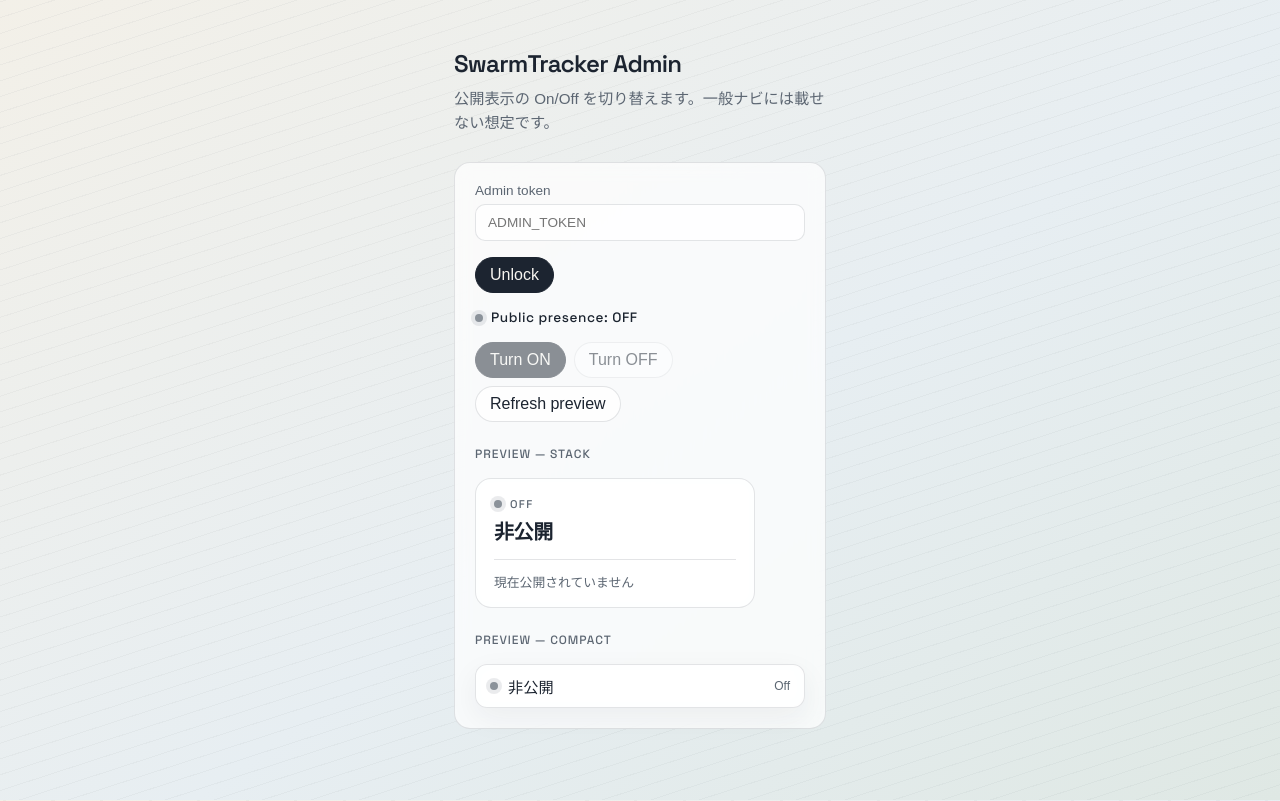
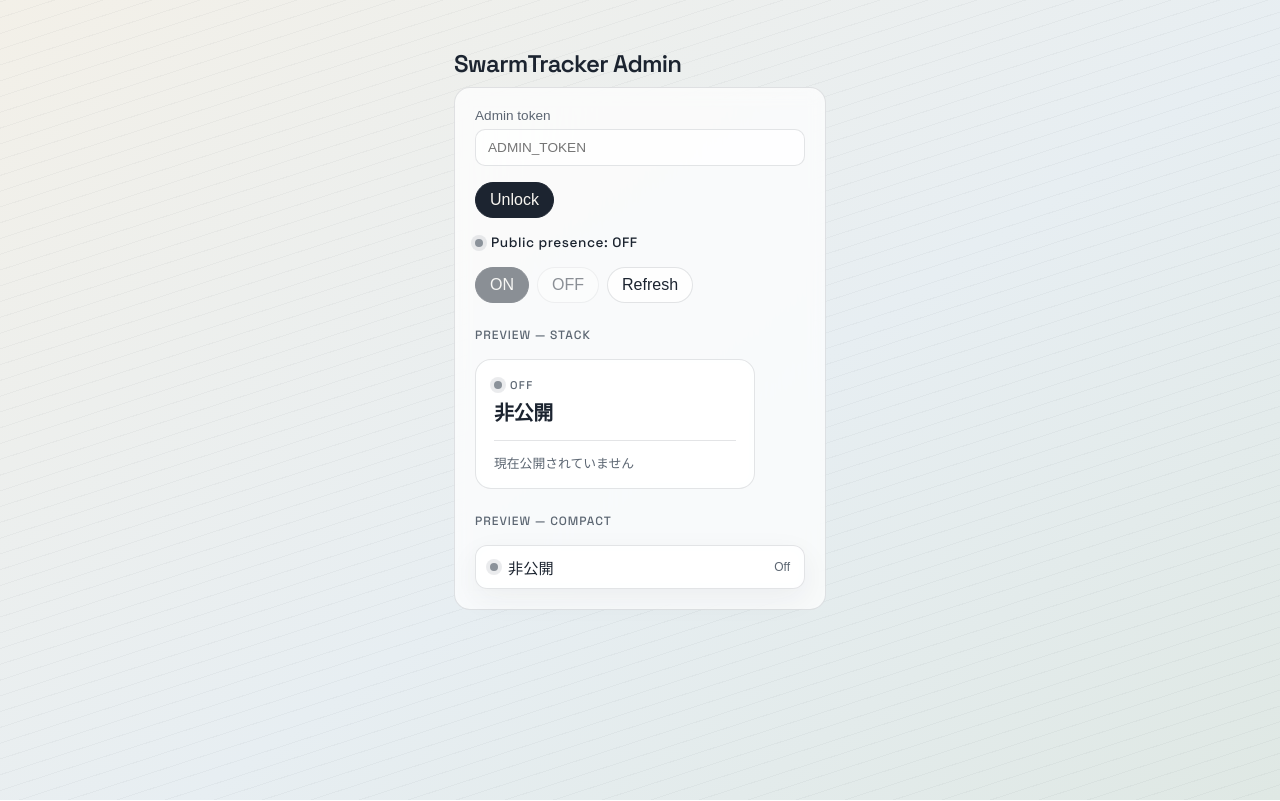
Before and after one commit to GenbuHase/SwarmTracker, a Next.js app: page /admin in a window 1280 px wide. Built offline with nearby package versions, Linux system fonts and the light colour scheme; a web font is replaced by a local one.

Commit message:
alpha-1.1.3 + 文言を一部修正

```diff
--- a/app/admin/page.tsx
+++ b/app/admin/page.tsx
@@ -160,7 +160,6 @@ export default function AdminPage() {
   return (
     <main className="admin">
       <h1>SwarmTracker Admin</h1>
-      <p className="lede">公開表示の On/Off を切り替えます。一般ナビには載せない想定です。</p>
 
       <div className="admin-panel">
         <label>
@@ -202,17 +201,17 @@ export default function AdminPage() {
             disabled={!unlocked || busy || visibility === "on"}
             onClick={() => void setPublicVisibility("on")}
           >
-            Turn ON
+            ON
           </button>
           <button
             type="button"
             disabled={!unlocked || busy || visibility === "off"}
             onClick={() => void setPublicVisibility("off")}
           >
-            Turn OFF
+            OFF
           </button>
           <button type="button" disabled={busy} onClick={() => void refreshPresence()}>
-            Refresh preview
+            Refresh
           </button>
         </div>
 
--- a/package.json
+++ b/package.json
@@ -1,6 +1,6 @@
 {
   "name": "swarmtracker",
-  "version": "alpha-1.1.2",
+  "version": "alpha-1.1.3",
   "private": true,
   "description": "Show your latest Swarm check-in on the web with On/Off privacy control",
   "scripts": {
```
Also changed, not shown: 1 other file (tests, documents, lock files or other folders).
